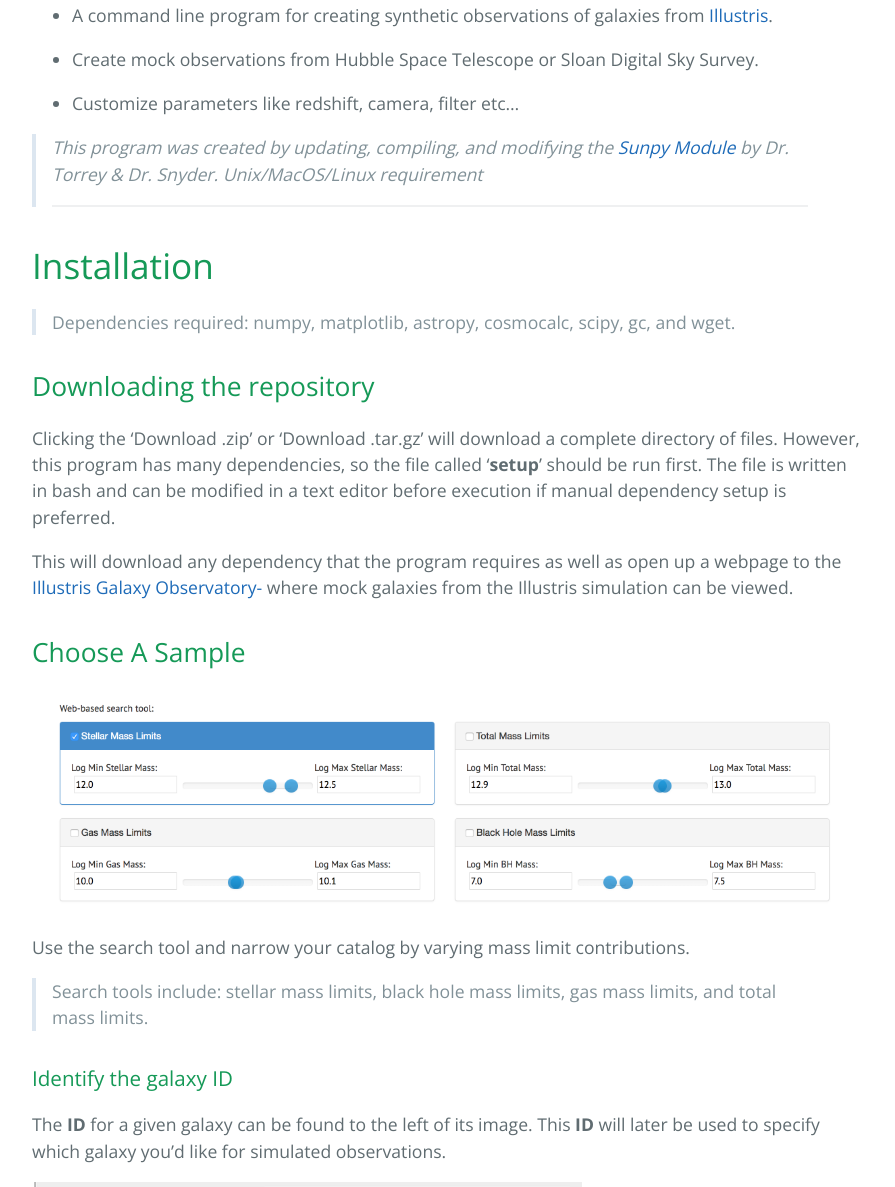
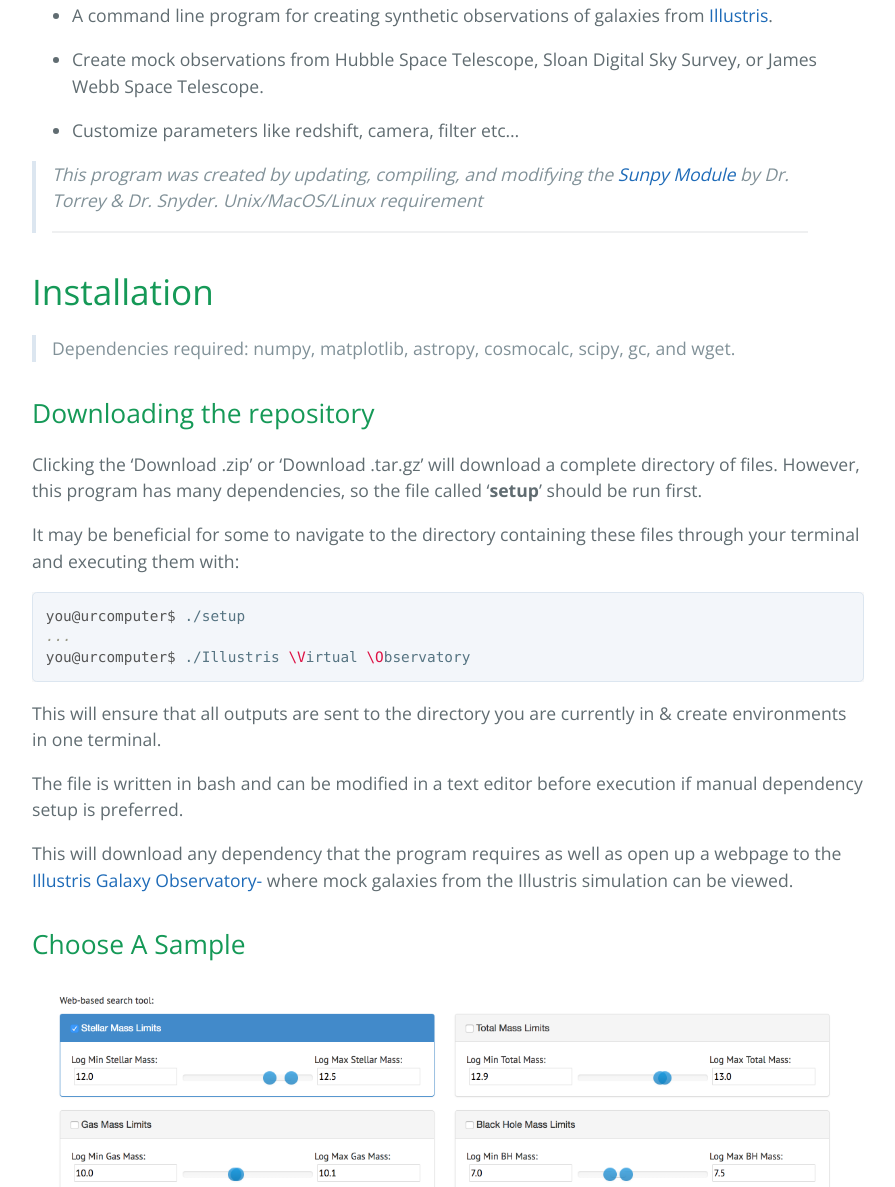
Before and after one commit to tjmetivier/illustrisvirtualobservatory, a Jekyll site: the page built from index.md, in a window 1280 px wide and 1400 px high, scrolled down 430 px, cut to the strip 213-1400 px from the top of the window. Shown: the whole strip, without its empty margins (192-1087 px from the left). Built offline with Jekyll 4.4.1, drawn with Linux system fonts in a browser that asks for light colours.

Commit message:
Update index.md

````diff
--- a/index.md
+++ b/index.md
@@ -8,7 +8,7 @@
 
 *   A command line program for creating synthetic observations of galaxies from [Illustris](http://www.illustris-project.org/).
 
-*   Create mock observations from Hubble Space Telescope or Sloan Digital Sky Survey.
+*   Create mock observations from Hubble Space Telescope, Sloan Digital Sky Survey, or James Webb Space Telescope.
 
 *   Customize parameters like redshift, camera, filter etc...
 
@@ -23,7 +23,17 @@
 
 ## Downloading the repository
 
-Clicking the 'Download .zip' or 'Download .tar.gz' will download a complete directory of files. However, this program has many dependencies, so the file called '**setup**' should be run first. The file is written in bash and can be modified in a text editor before execution if manual dependency setup is preferred.
+Clicking the 'Download .zip' or 'Download .tar.gz' will download a complete directory of files. However, this program has many dependencies, so the file called '**setup**' should be run first.
+
+It may be beneficial for some to navigate to the directory containing these files through your terminal and executing them with:
+```console
+you@urcomputer$ ./setup
+...
+you@urcomputer$ ./Illustris \Virtual \Observatory
+```
+This will ensure that all outputs are sent to the directory you are currently in & create environments in one terminal.
+
+The file is written in bash and can be modified in a text editor before execution if manual dependency setup is preferred.
 
 This will download any dependency that the program requires as well as open up a webpage to the [Illustris Galaxy Observatory-](http://www.illustris-project.org/galaxy_obs/) where mock galaxies from the Illustris simulation can be viewed.
 
````
